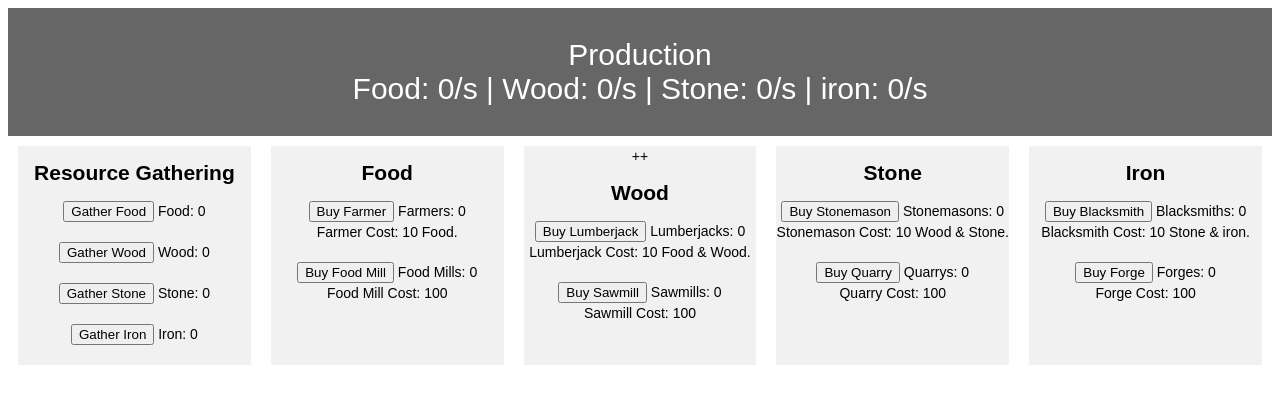
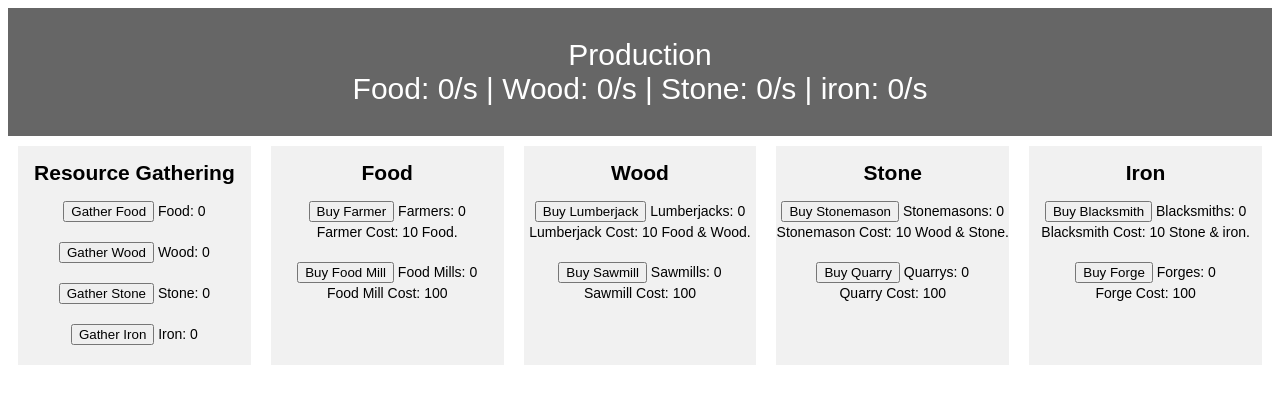
Before and after one commit to ryudeshi/IdleGame, a plain HTML site: page index.html in a window 1280 px wide. Drawn offline with Linux system fonts and the light colour scheme.

Commit message:
Update index.html

```diff
--- a/index.html
+++ b/index.html
@@ -38,7 +38,7 @@
     <br />
     Food Mill Cost: <span id="millCost">100</span><br>
   </div>
-  <div>++
+  <div>
     <h2>Wood</h2>
     <button onmousedown="buyWorker(lumberjack,1)">Buy Lumberjack</button>
     Lumberjacks: <span id="lumberjack">0</span>
```
